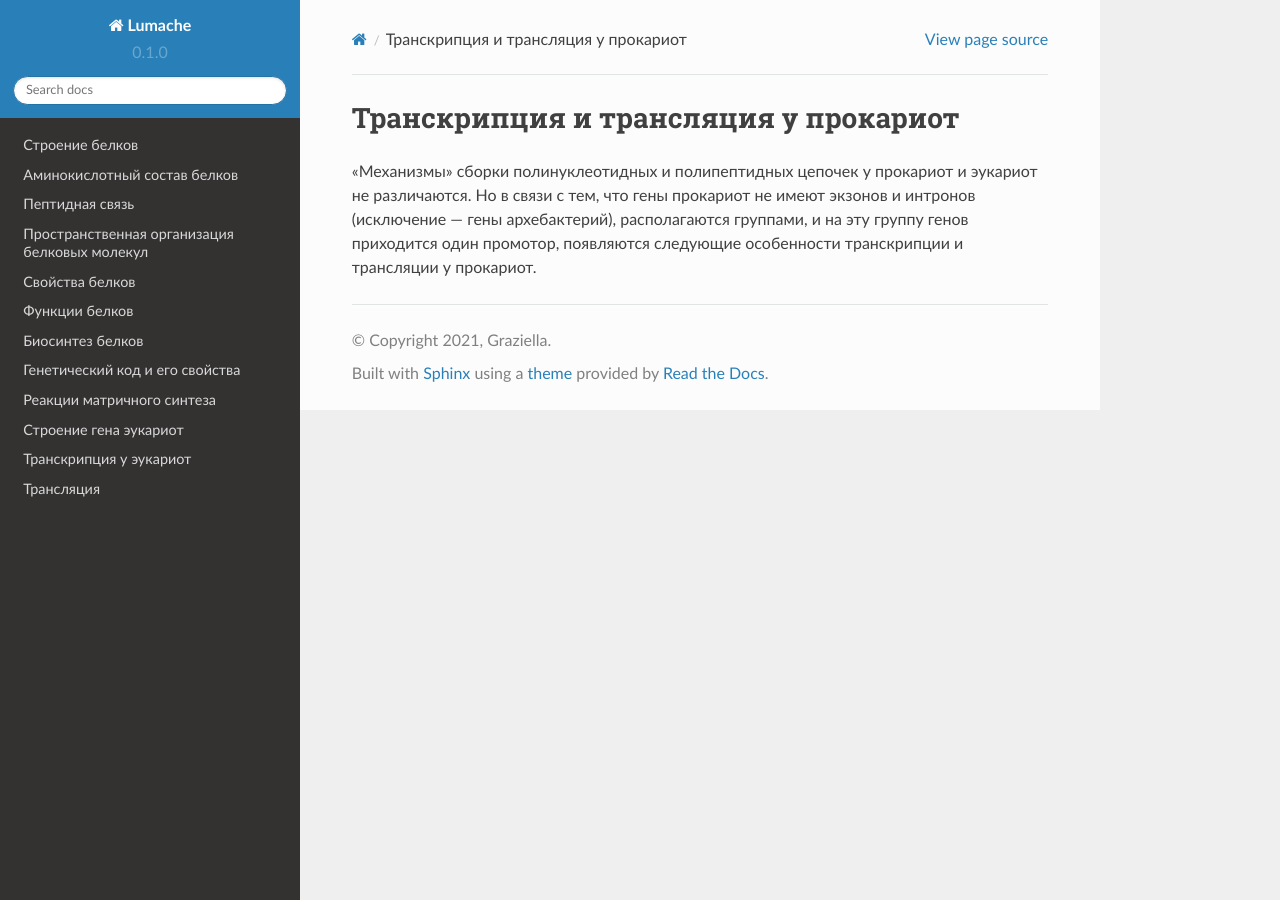
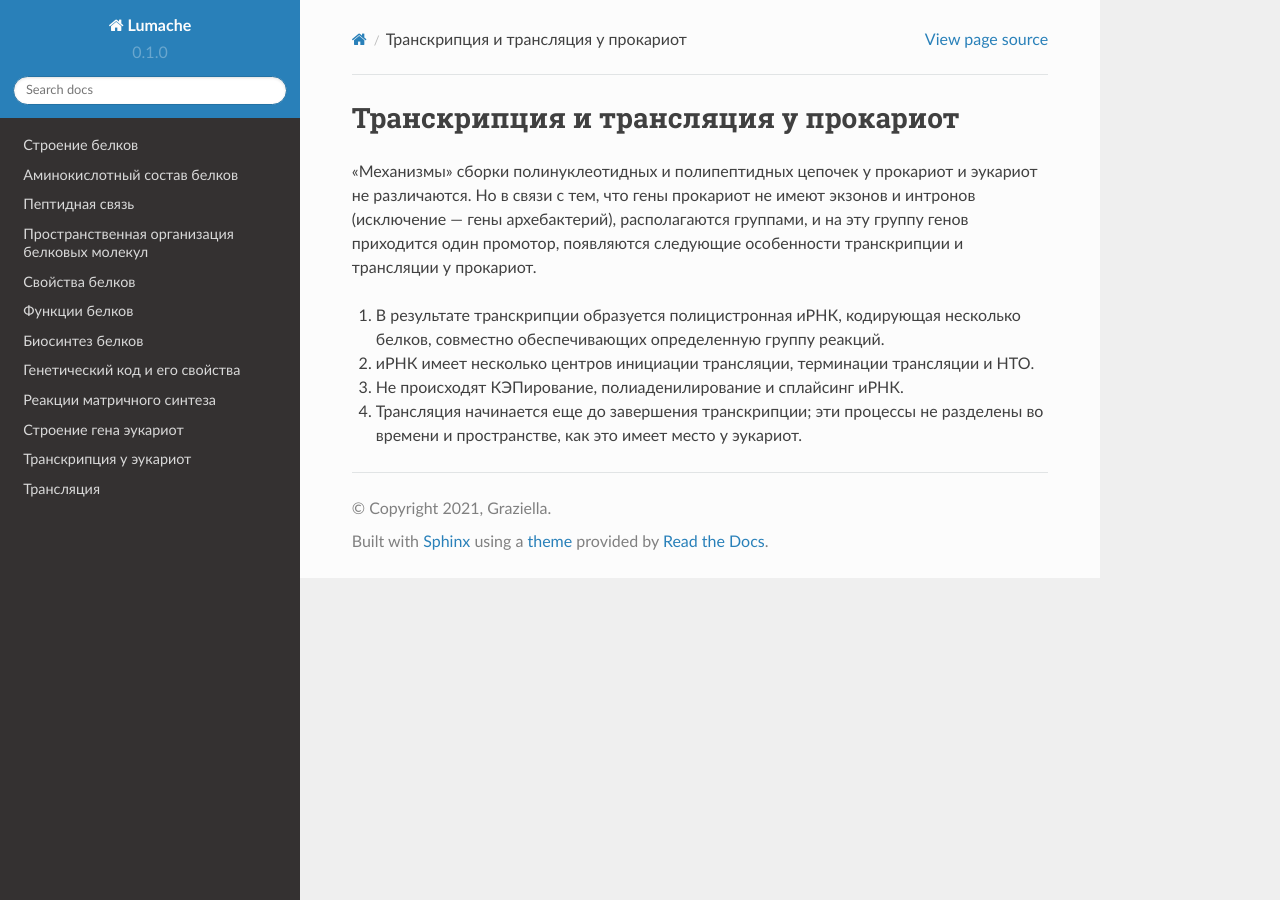
Before and after one commit to neptune2021/test_documentation, a Sphinx documentation site: the page built from docs/source/13.rst, in a window 1280 px wide. Built offline with Sphinx 7.4.7 and the Read the Docs theme 2.0.0, drawn with Linux system fonts in a browser that asks for light colours.

Commit message:
Update 13.rst

```diff
--- a/docs/source/13.rst
+++ b/docs/source/13.rst
@@ -2,3 +2,8 @@
 ======================
 
 «Механизмы» сборки полинуклеотидных и полипептидных цепочек у прокариот и эукариот не различаются. Но в связи с тем, что гены прокариот не имеют экзонов и интронов (исключение — гены архебактерий), располагаются группами, и на эту группу генов приходится один промотор, появляются следующие особенности транскрипции и трансляции у прокариот.
+
+1. В результате транскрипции образуется полицистронная иРНК, кодирующая несколько белков, совместно обеспечивающих определенную группу реакций.
+2. иРНК имеет несколько центров инициации трансляции, терминации трансляции и НТО.
+3. Не происходят КЭПирование, полиаденилирование и сплайсинг иРНК.
+4. Трансляция начинается еще до завершения транскрипции; эти процессы не разделены во времени и пространстве, как это имеет место у эукариот.
```
